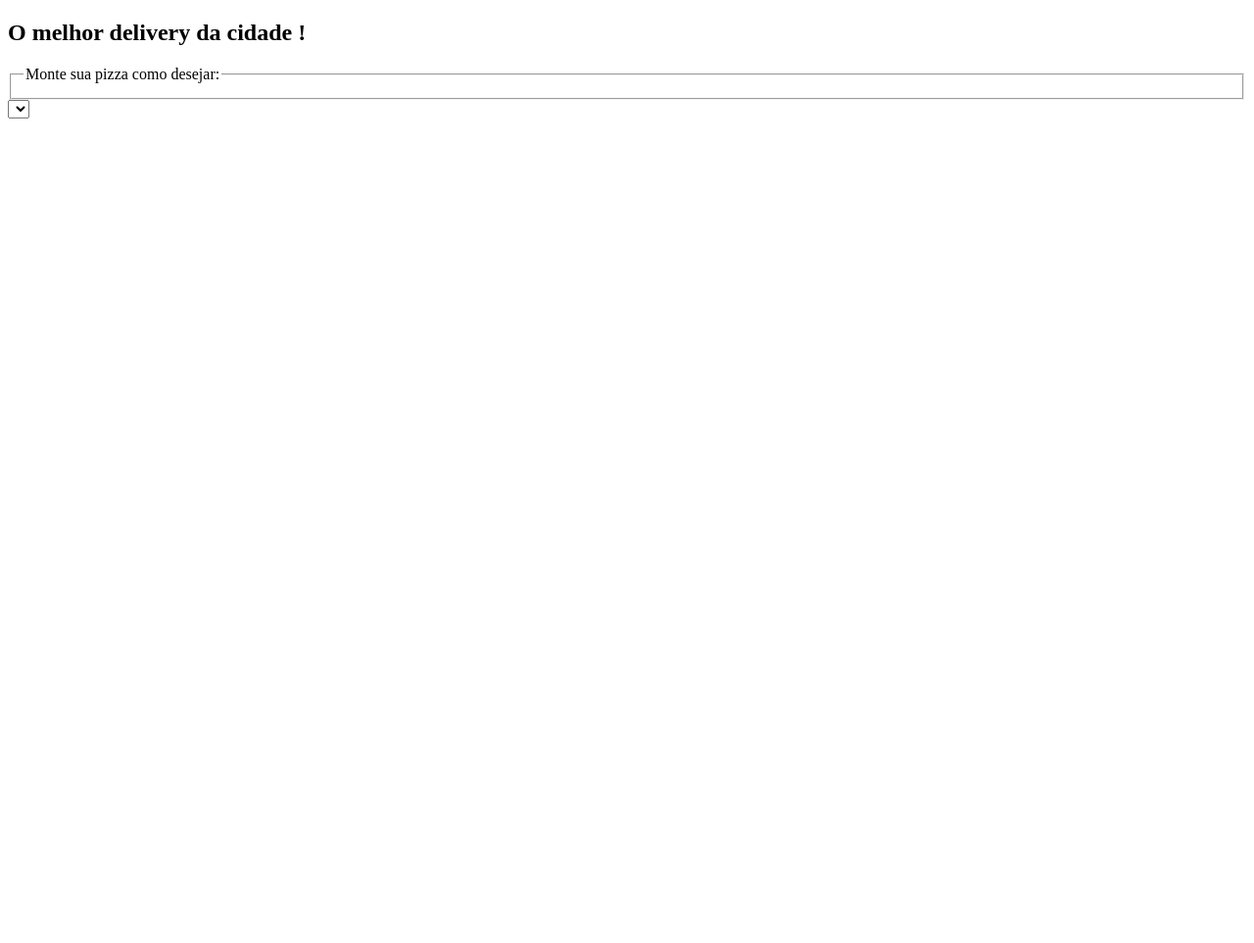
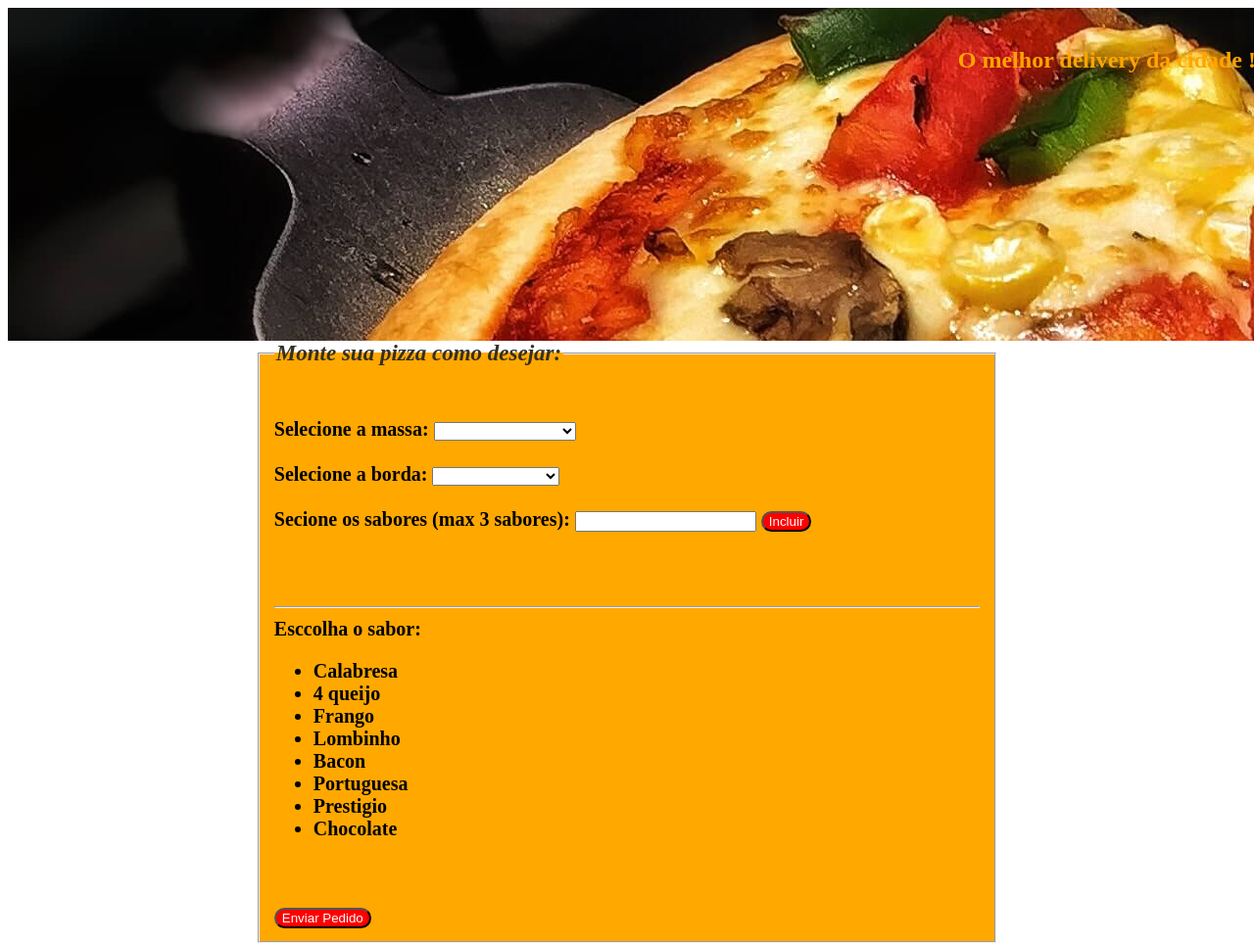
Before and after one commit to AdrianoVolter/CURSO-FULL-STACK, a plain HTML site: page pizzaria/index.html in a window 1280 px wide. Shown: the whole page at 98% size. Before the commit the page ends 800 px from the top, so only its background shows below. Drawn offline with Linux system fonts and the light colour scheme.

Commit message:
Pizzaria do joao

```diff
--- a/pizzaria/index.html
+++ b/pizzaria/index.html
@@ -3,25 +3,66 @@
 <head>
     <meta charset="UTF-8">
     <meta http-equiv="X-UA-Compatible" content="IE=edge">
-    <meta name="viewport" content="width=
-    , initial-scale=1.0">
+    <meta name="viewport" content="width=device-width, initial-scale=1.0">
+    <link rel="stylesheet" href="style.css">
     <title>Pizzaria do Joãozzinho</title>
 </head>
 <body>
     <header>
         <h2>O melhor delivery da cidade !</h2>
-
     </header>
     <main>
         <section>
             <fieldset>
-                <legend>Monte sua pizza como desejar:</legend>
+                    <legend>Monte sua pizza como desejar:</legend>
+                    <br><br>
+                    <label for="Selecione a massa">Selecione a massa:</label>
+                    <select name="massa" id="massas" onchange="inserirAdicionais()">
+                    <option></option>
+                    <option>Massa comum</option>
+                    <option>Massa Integral</option>
+                    <option>Temperada</option>
+                    <option>Sem glutem</option>
+                    <option>Fermentação natural</option>
+                    </select>
+
+                    <br><br>
+
+                    <label for="Selecione a borda">Selecione a borda:</label>
+                    <select name="borda" id="bordas" onchange="inserirAdicionais()">
+                    <option value=""></option>
+                    <option>Sem borda</option>
+                    <option>Borda de Catupiry</option>
+                    <option>Borda Cheddar</option>
+                    <option value=""></option>
+                    <option></option>
+                    </select>
+
+                     <br><br>
+
+                    <label for="">Secione os sabores (max 3 sabores):</label>
+                    <input type="text" id="campo" aria-placeholder="Digite os sabores">
+                    <button id="botao" onclick="">Incluir</button>
+                    <ul id="lista"></ul>
+
+                    <br><br>
+                    <hr>
+                    <label for="">Esccolha o sabor:</label>
+                    <ul id="cardapio">
+                        <li>Calabresa</li>
+                        <li>4 queijo</li>
+                        <li>Frango</li>
+                        <li>Lombinho</li>
+                        <li>Bacon</li>
+                        <li>Portuguesa</li>
+                        <li>Prestigio</li>
+                        <li>Chocolate</li>
+                    </ul>
+                    <br><br>
+                    <input type="button" value="Enviar Pedido" name="enviar" id="input">
             </fieldset>
-            <label for="Selecione a massa"></label>
-            <select name="" id=""></select>
-
         </section>
     </main>
-
+    <script  src="script.js"></script>
 </body>
 </html>
--- /dev/null
+++ b/pizzaria/script.js
@@ -0,0 +1,42 @@
+function inserirAdicionais(){
+    var massas = document.getElementById('massas');
+    var bordas = document.getElementById('bordas');
+
+    var massasValue = massas.options[massas.selectedIndex];
+    var bordasValue = bordas.options[bordas.selectedIndex];
+
+    var textMassas = massasValue.text;
+    var textBordas = bordasValue.text;
+
+    localStorage.setItem("Massa", JSON.stringify(textMassas));
+    localStorage.setItem("Bordas", JSON.stringify(textBordas));
+}
+
+var sabores =  JSON.parse((localStorage.getItem("sabores"))) || [];
+
+var elLista = document.getElementById("lista");
+var elCampo = document.getElementById("campo");
+var elBotao = document.getElementById("botao");
+
+elCampo.onclick = function() {
+    var nome = elCampo.value;
+    sabores.push({pizza: nome})
+
+     salvarSabores()
+
+    elCampo.value = "";
+
+
+}
+
+function salvarSabores(){
+    if(sabores.length > 3 ){
+        alert("permitido apenas 3 sabores")
+    }else{
+        localStorage.stringify("sabores", JSON.stringify(sabores));
+    }
+
+
+}
+
+inserirAdicionais()
--- /dev/null
+++ b/pizzaria/style.css
@@ -0,0 +1,48 @@
+header{
+    background-image: url(pizza-banner.jpg);
+    height: 300px;
+    background-position-y: -300px;
+    width: 100%;
+    padding: 20px 10px;
+
+}
+
+header h2 {
+    color:orange;
+    text-align: right;
+}
+
+main{
+    width: 100%;
+
+}
+
+section{
+    width: 60%;
+    margin: auto;
+}
+
+section fieldset{
+     background-color: #ffa800;
+     font-size: 20px;
+     font-weight: bold;
+
+}
+section button{
+    background-color: red;
+    border-radius: 20px;
+    color: white;
+}
+
+section #input{
+    background-color: red;
+    border-radius: 20px;
+    color: white;
+}
+
+section legend{
+    border-radius: 20px;
+    color: rgb(55, 47, 32);
+    font-style: italic;
+    font-size: 23px;
+}
```
Also changed, not shown: pizzaria/pizza-banner.jpg (added).
